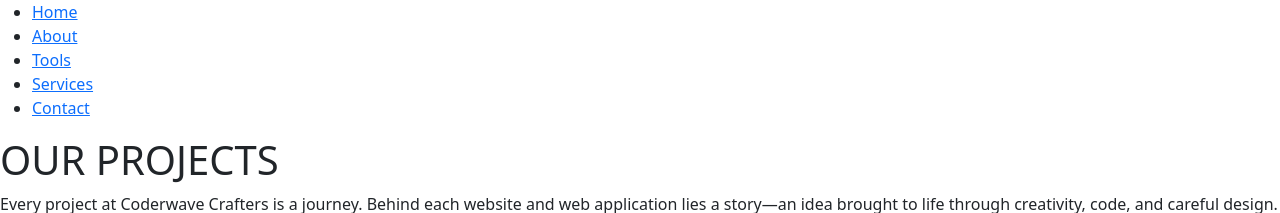
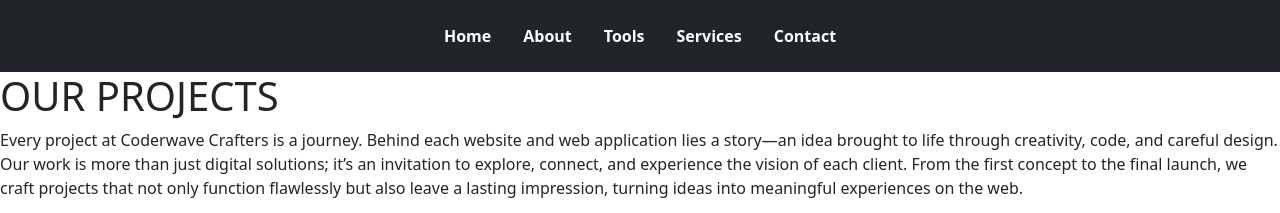
Before and after one commit to JGhibaudo/entregaDos-Coder, a plain HTML site: page menu/proyectos.html in a window 1280 px wide. Shown: the top 213 px of the page. Drawn offline with nearby package versions, Linux system fonts and the light colour scheme; files that its build step writes are made by us from their sources.

Commit message:
corregí la estructura, agg cosas que faltaban en los html y agg estilos

```diff
--- a/menu/proyectos.html
+++ b/menu/proyectos.html
@@ -10,13 +10,23 @@
 <body>
 
 <header>
-  <nav class="menu">
-    <ul>
-      <li><a href="../index.html">Home</a></li>
-      <li><a href="sobrenosotros.html">About</a></li>
-      <li><a href="tools.html">Tools</a></li>
-      <li><a href="proyectos.html">Services</a></li>
-      <li><a href="contacto.html">Contact</a></li>
+  <nav class="bg-dark py-3">
+    <ul class="nav justify-content-center flex-wrap">
+      <li class="nav-item">
+        <a class="nav-link text-white fw-bold" href="..index.html">Home</a>
+      </li>
+      <li class="nav-item">
+        <a class="nav-link text-white fw-bold" href="menu/sobrenosotros.html">About</a>
+      </li>
+      <li class="nav-item">
+        <a class="nav-link text-white fw-bold" href="menu/tools.html">Tools</a>
+      </li>
+      <li class="nav-item">
+        <a class="nav-link text-white fw-bold" href="menu/proyectos.html">Services</a>
+      </li>
+      <li class="nav-item">
+        <a class="nav-link text-white fw-bold" href="menu/contacto.html">Contact</a>
+      </li>
     </ul>
   </nav>
 </header>
@@ -88,6 +98,8 @@
   <h3>Smart Insights</h3>
   <p>Before launch, we test thoroughly across devices, browsers, and use cases. Once live, we offer continuous support, updates, and performance monitoring to ensure your product succeeds long after delivery.</p>
 </section>
+
+<!-- Footer -->
   <footer class="footer-content">
     <div class="terms-and-conditions">
       <a href="#">Terms & Conditions</a> |
```
Also changed, not shown: menu/contacto.html (+18 -7 lines), menu/sobrenosotros.html (+19 -7 lines), menu/tools.html (+18 -7 lines). Lines whose indentation alone changed are shown as unchanged.
